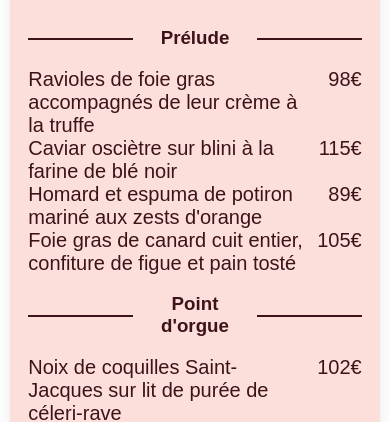
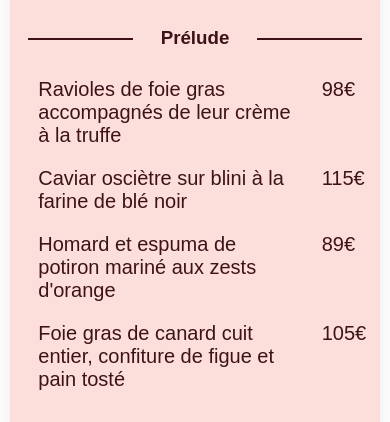
Before and after one commit to Camilofranco97/FrancoCamilo_3_05082020, a plain HTML site: page menu/menu1.html in a window 390 px wide. Shown: the part 420-842 px from the top of the page. Drawn offline with Linux system fonts and the light colour scheme.

Commit message:
choix p margin 10px et combinateurs

```diff
--- a/menu/style1.css
+++ b/menu/style1.css
@@ -140,10 +140,10 @@ span
 
 .choix p
 {
-    margin: 0;
+    margin: 10px;
 }
 
-#entré #plat #dessert
+#entré, #plat, #dessert
 {
     margin-bottom: 40px;
 }
@@ -225,7 +225,7 @@ footer p
 
     .choix p
     {
-        margin: 0;
+        margin: 10px;
     }
 
     .food
```
